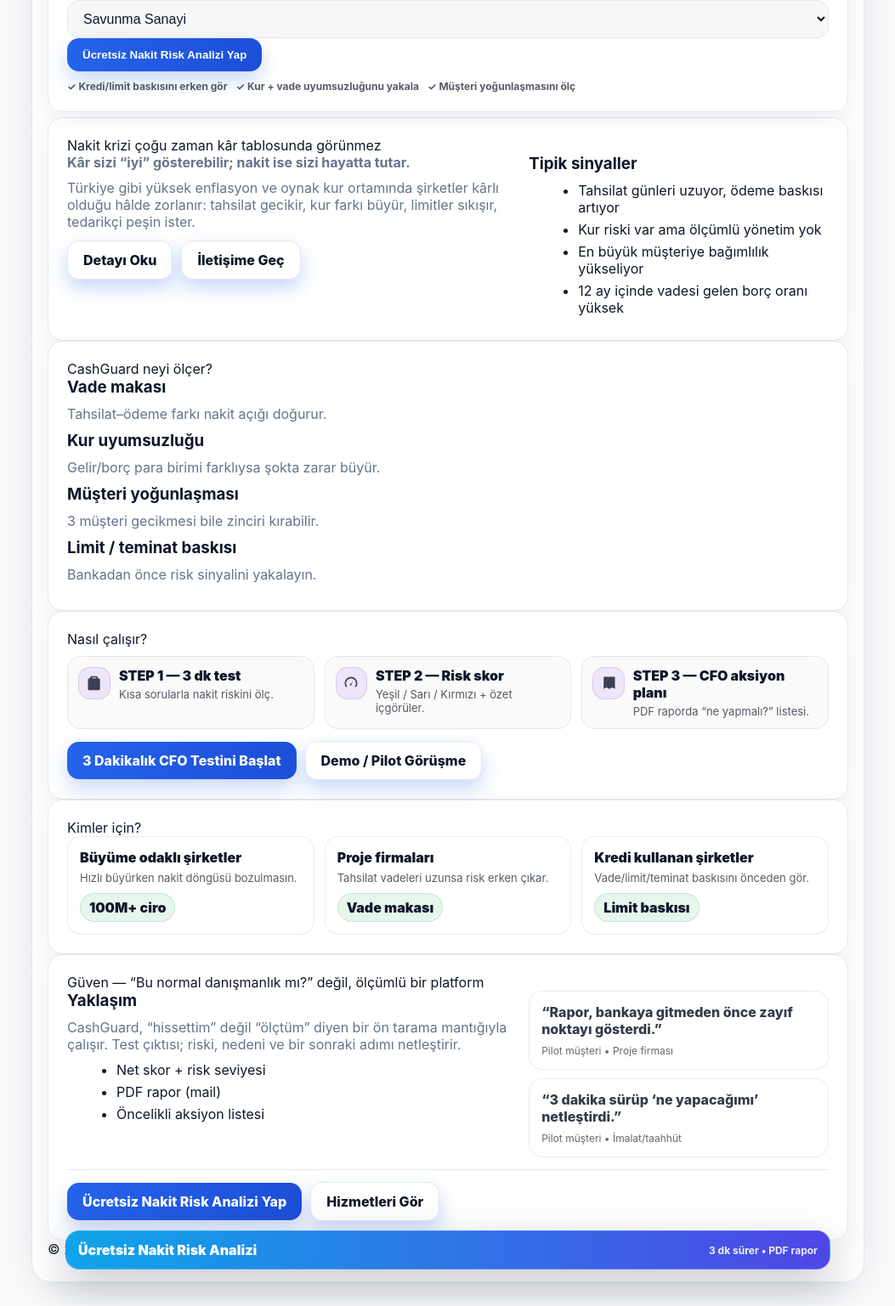
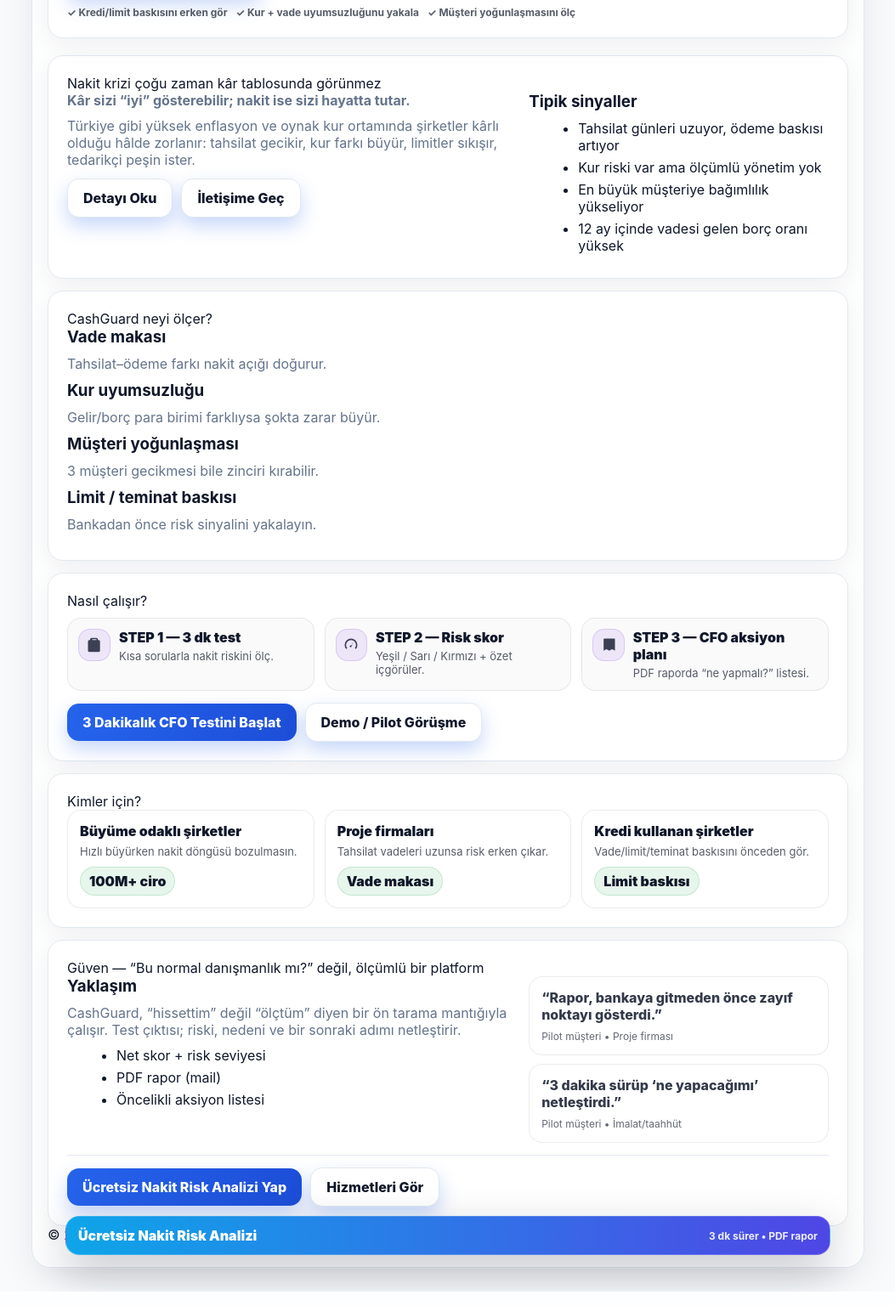
Before and after one commit to osmanekinci26/cashguardtr, a FastAPI app: page / in a window 1280 px wide. Shown: the part 885-2422 px from the top of the page at 85% size, without its empty margins (113-1166 px from the left). Run offline with FastAPI, Linux system fonts and the light colour scheme.

Commit message:
Homepage: move hero video under headline and add spacing between sections

```diff
--- a/app/templates/index.html
+++ b/app/templates/index.html
@@ -73,7 +76,7 @@
         <button class="btn hero-start" type="submit">Ücretsiz Nakit Risk Analizi Yap</button>
       </form>
 
-      <div class="hero-trustline">
+      <div class="hero-trustline" style="margin-top:12px;">
         <span>✓ Kredi/limit baskısını erken gör</span>
         <span>✓ Kur + vade uyumsuzluğunu yakala</span>
         <span>✓ Müşteri yoğunlaşmasını ölç</span>
@@ -84,7 +87,7 @@
 </div>
 
 <!-- 1) Problem -->
-<div class="section" id="problem">
+<div class="section" id="problem" style="margin-top:14px;">
   <div class="card">
     <div class="section-title">Nakit krizi çoğu zaman kâr tablosunda görünmez</div>
     <div class="two-col">
@@ -114,7 +117,7 @@
 </div>
 
 <!-- 2) Riskler -->
-<div class="section" id="risks">
+<div class="section" id="risks" style="margin-top:14px;">
   <div class="card">
     <div class="section-title">CashGuard neyi ölçer?</div>
 
@@ -140,14 +143,13 @@
 </div>
 
 <!-- 3) Çözüm / Nasıl çalışır -->
-<div class="section" id="how">
+<div class="section" id="how" style="margin-top:14px;">
   <div class="card">
     <div class="section-title">Nasıl çalışır?</div>
 
     <div class="timeline">
       <div class="step">
         <div class="icon">
-          <!-- clipboard -->
           <svg viewBox="0 0 24 24" aria-hidden="true"><path d="M9 2h6a2 2 0 0 1 2 2v1h1a2 2 0 0 1 2 2v13a2 2 0 0 1-2 2H5a2 2 0 0 1-2-2V7a2 2 0 0 1 2-2h1V4a2 2 0 0 1 2-2zm0 3h6V4H9v1z"/></svg>
         </div>
         <div>
@@ -187,7 +187,7 @@
 </div>
 
 <!-- 4) Kimler için (Persona) -->
-<div class="section" id="who">
+<div class="section" id="who" style="margin-top:14px;">
   <div class="card">
     <div class="section-title">Kimler için?</div>
 
@@ -214,7 +214,7 @@
 </div>
 
 <!-- 5) Örnek çıktı / Güven (Trust) -->
-<div class="section" id="trust">
+<div class="section" id="trust" style="margin-top:14px;">
   <div class="card">
     <div class="section-title">Güven — “Bu normal danışmanlık mı?” değil, ölçümlü bir platform</div>
 
```
Also changed, not shown: other parts of app/templates/index.html (+31 -23 lines). Lines whose indentation alone changed are shown as unchanged.
